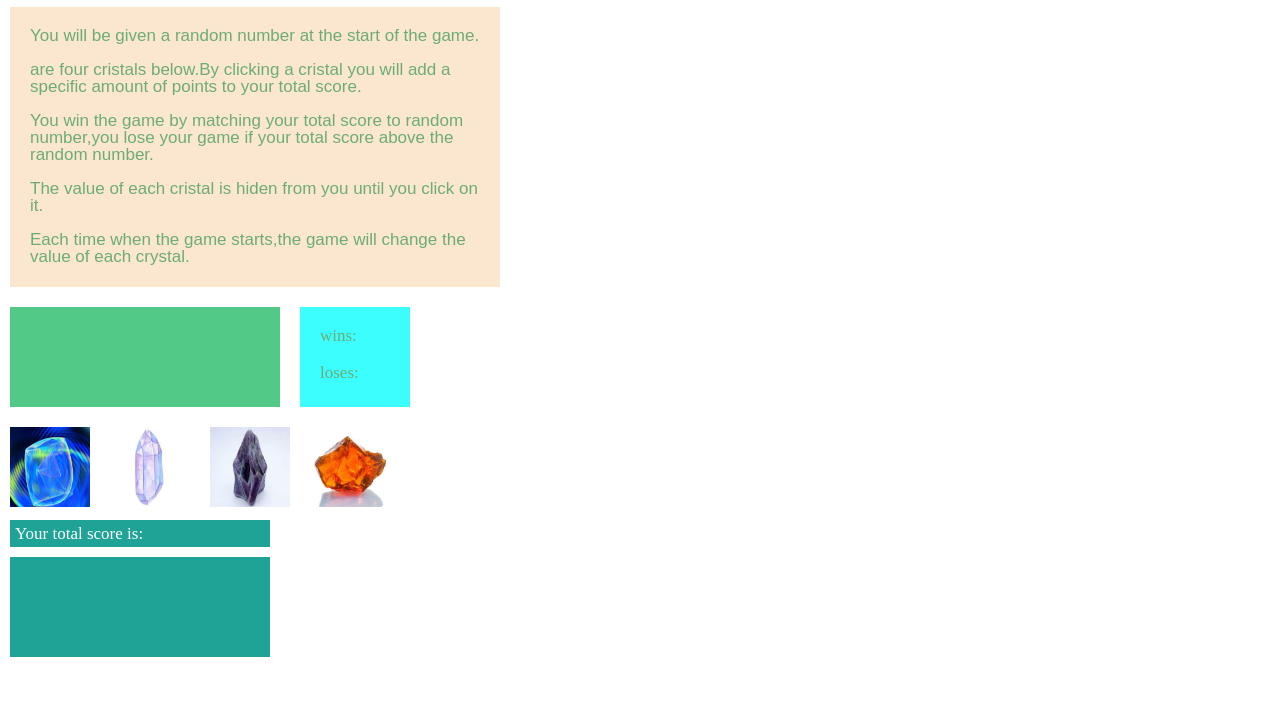
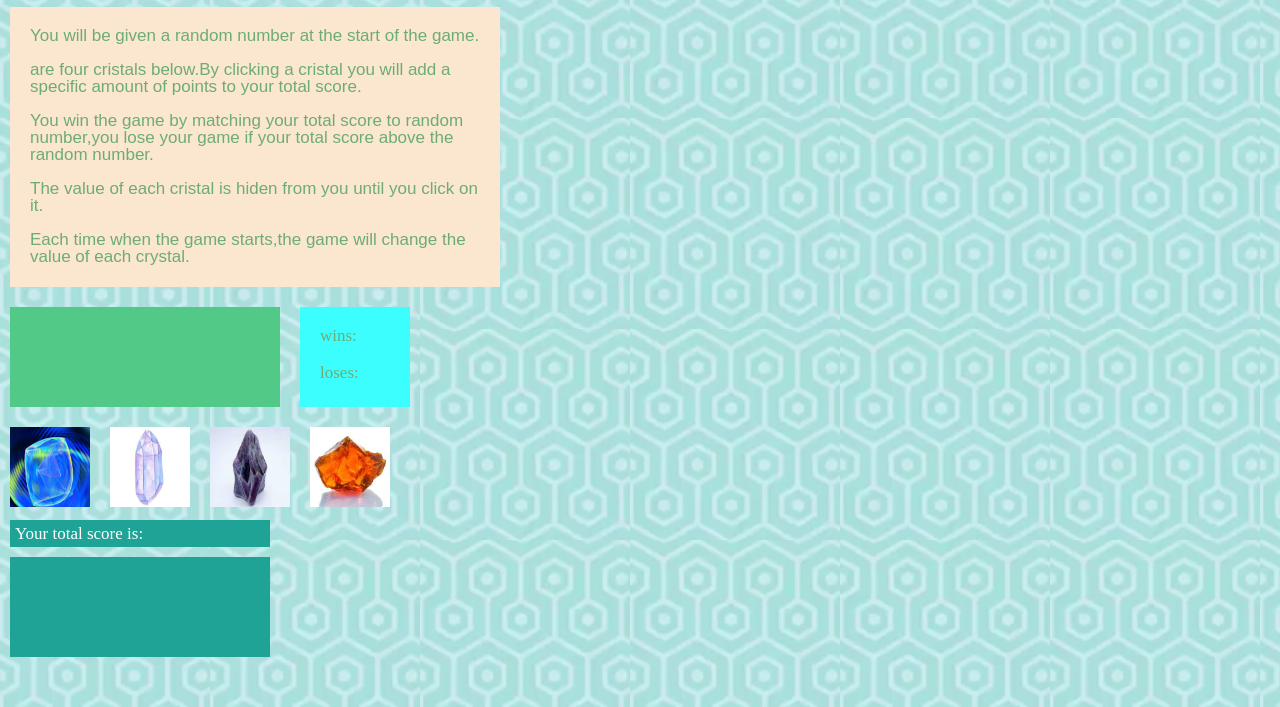
Before and after one commit to FeilongHuang/unit-4-game, a plain HTML site: page index.html in a window 1280 px wide. Shown: the part 93-800 px from the top of the page. Drawn offline with nearby package versions, Linux system fonts and the light colour scheme.

Commit message:
add bgImg

```diff
--- a/assets/css/style.css
+++ b/assets/css/style.css
@@ -1,5 +1,5 @@
 body{
-    background-image: url("assets/images/bgImg.jpg")
+    background-image: url("../images/bgImg.jpg")
 }
 header{
     background-color: #ca6f32;
--- a/index.html
+++ b/index.html
@@ -12,7 +12,6 @@
 <body>
 <!--先把框架搭出来，然后开始写内容，有哪些div？需要什么style？写好，然后开始写js，js也是需要
 分步写-->
-<div class="container">
     <header><h1>CrystalsCollector!</h1></header>
     <div id="content">
         <p>You will be given a random number at the start of the game.
@@ -43,6 +42,5 @@
         <h2>Your total score is:</h2>
         <div id="yourTotalScore">
         </div>
-    </div>
     </body>
     </html>
```
